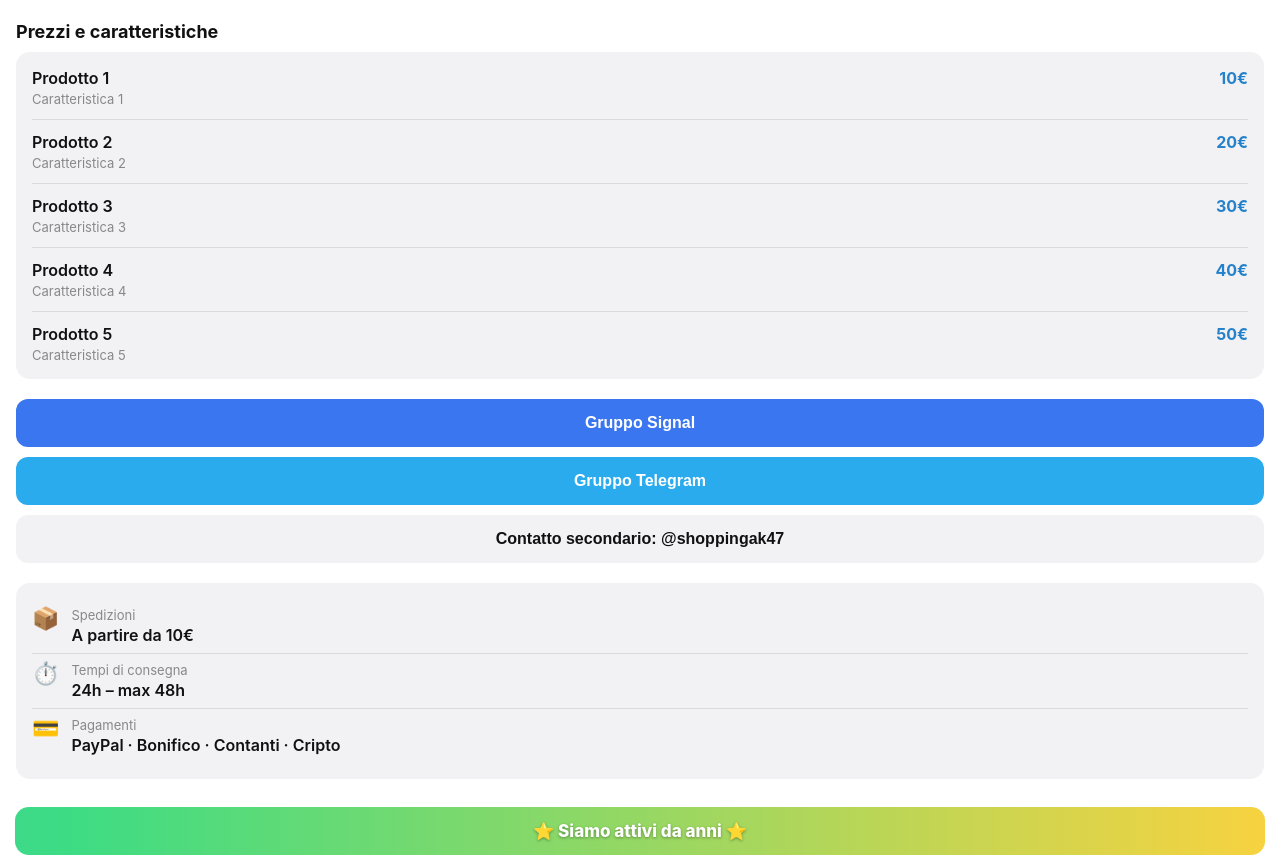
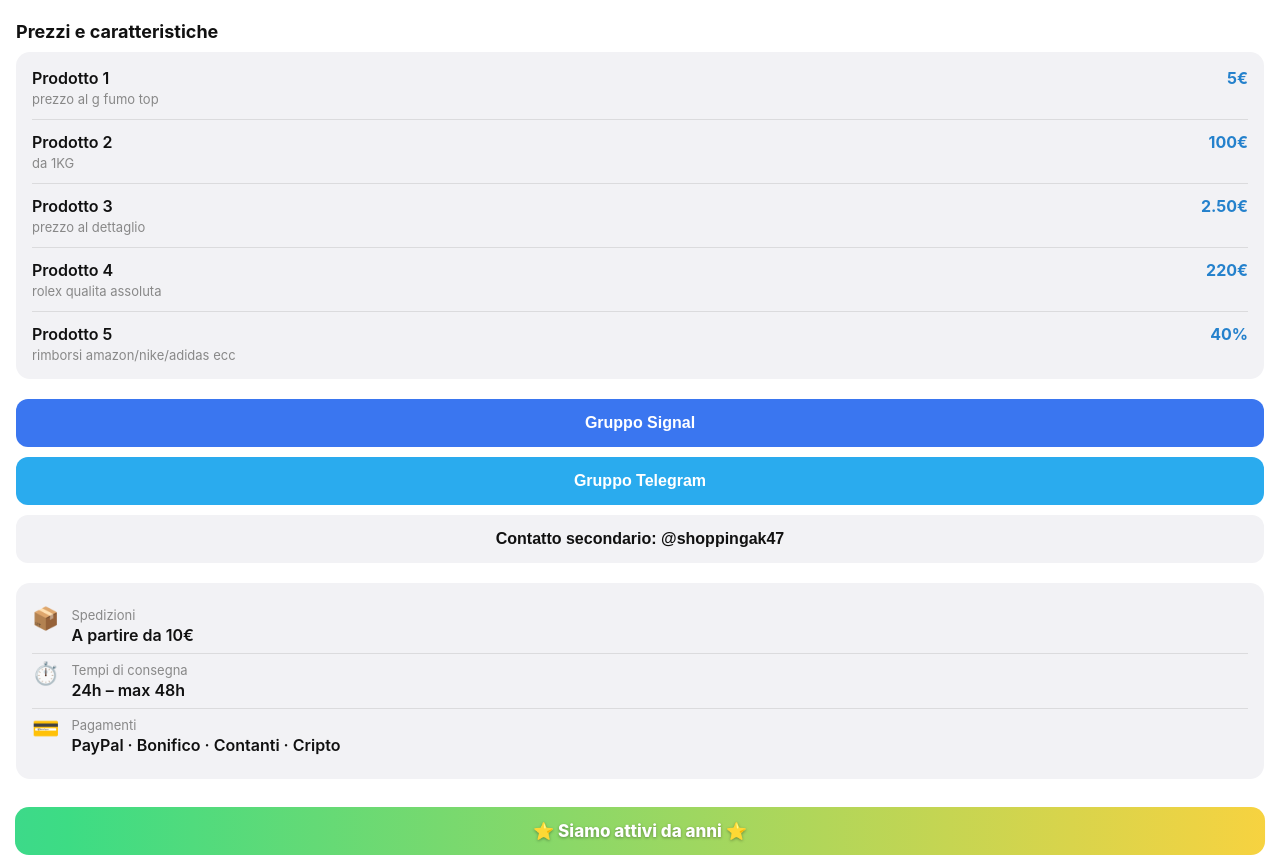
Before and after one commit to alfredo26690/Vetrina-ak47, a plain HTML site: page index.html in a window 1280 px wide. Shown: the part 3100-3963 px from the top of the page. Drawn offline with Linux system fonts and the light colour scheme.

Commit message:
Update product list with new pricing and details

```diff
--- a/index.html
+++ b/index.html
@@ -14,11 +14,11 @@
      ===================================================== -->
 <script>
 const LISTINO = [
-  { nome: "Prodotto 1", prezzo: "10€", dettagli: "Caratteristica 1" },
-  { nome: "Prodotto 2", prezzo: "20€", dettagli: "Caratteristica 2" },
-  { nome: "Prodotto 3", prezzo: "30€", dettagli: "Caratteristica 3" },
-  { nome: "Prodotto 4", prezzo: "40€", dettagli: "Caratteristica 4" },
-  { nome: "Prodotto 5", prezzo: "50€", dettagli: "Caratteristica 5" },
+  { nome: "Prodotto 1", prezzo: "5€", dettagli: "prezzo al g fumo top" },
+  { nome: "Prodotto 2", prezzo: "100€", dettagli: "da 1KG " },
+  { nome: "Prodotto 3", prezzo: "2.50€", dettagli: "prezzo al dettaglio " },
+  { nome: "Prodotto 4", prezzo: "220€", dettagli: "rolex qualita assoluta" },
+  { nome: "Prodotto 5", prezzo: "40%", dettagli: "rimborsi amazon/nike/adidas ecc" },
 ];
 </script>
 <!-- ================= FINE LISTINO ================= -->
```
